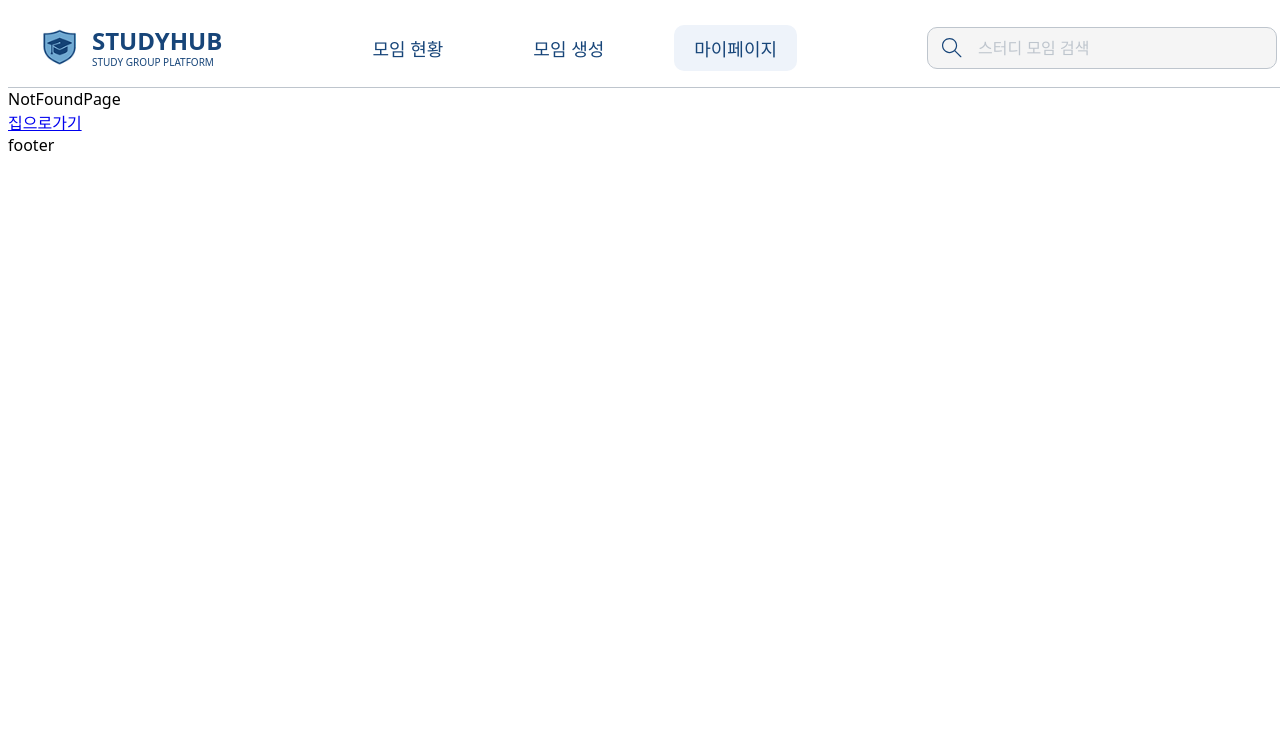
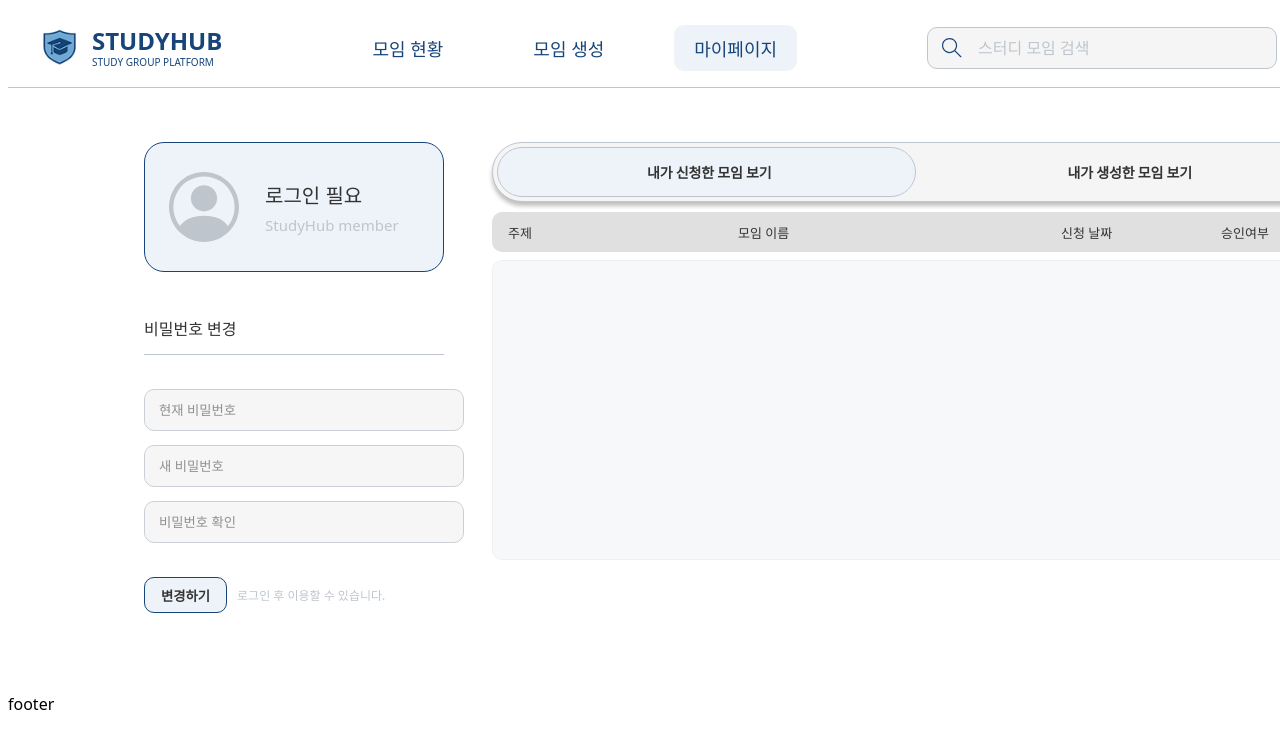
Before and after one commit to LEEDONGQUE/study-gather-project, a React app in the folder frontend/: page /mypage in a window 1280 px wide. Shown: the top 748 px of the page. Built offline with nearby package versions, Linux system fonts and the light colour scheme; no server answers; the HTML template or start-up script is replaced by a standard one.

Commit message:
feat: 마이페이지 구현

```diff
--- a/frontend/src/App.jsx
+++ b/frontend/src/App.jsx
@@ -11,15 +11,14 @@ import ModalProvider from "./pages/login-page/ModalProvider";
 import ModalRoot from "./pages/signup-page/ModalRoot";
 import { useModal } from "./pages/login-page/useModal";
 import styled from "styled-components";
+import MyPage from "./pages/MyPage";
 
-// 현재 모달 키에 따라 실제 모달 내용을 렌더링
 function ModalHost() {
   const { modal } = useModal();
   if (modal === "login") return <LoginPage />;
   if (modal === "signup") return <SignupPage />;
   return null;
 }
-
 // /login 진입 시 모달 열기
 function LoginRouteSync() {
   const { openLogin } = useModal();
@@ -51,6 +50,7 @@ export default function App() {
           <Route path="/studies/:id" element={<Studydetail />} />
           <Route path="login" element={<LoginRouteSync />} />
           <Route path="signup" element={<SignupPage />} />
+          <Route path="mypage" element={<MyPage />} />
           <Route path="*" element={<NotFoundPage />} />
         </Route>
       </Routes>
--- /dev/null
+++ b/frontend/src/pages/MyPage.jsx
@@ -0,0 +1,291 @@
+import { useState } from "react";
+import styled from "styled-components";
+import profileIcon from "../assets/profile.svg";
+
+export default function MyPage() {
+  const [activeTab, setActiveTab] = useState("applied"); // 'applied' | 'created'
+
+  return (
+    <Wrap>
+      <Content>
+        <Sidebar>
+          <ProfileCard>
+            <Avatar>
+              <ProfileImg src={profileIcon} alt="프로필 아이콘" />
+            </Avatar>
+            <ProfileInfo>
+              <StudentId>로그인 필요</StudentId>
+              <MemberTag>StudyHub member</MemberTag>
+            </ProfileInfo>
+          </ProfileCard>
+
+          <SectionTitle>비밀번호 변경</SectionTitle>
+          <DividerLine />
+
+          <Field>
+            <Input placeholder="현재 비밀번호" disabled />
+          </Field>
+          <Field>
+            <Input placeholder="새 비밀번호" disabled />
+          </Field>
+          <Field>
+            <Input placeholder="비밀번호 확인" disabled />
+          </Field>
+          <ActionRow>
+            <PrimaryButton disabled>변경하기</PrimaryButton>
+            <Hint>로그인 후 이용할 수 있습니다.</Hint>
+          </ActionRow>
+        </Sidebar>
+
+        <Main>
+          <Segmented>
+            <Thumb $pos={activeTab} />
+
+            <SegmentButton
+              $active={activeTab === "applied"}
+              onClick={() => setActiveTab("applied")}
+            >
+              내가 신청한 모임 보기
+            </SegmentButton>
+
+            <SegmentButton
+              $active={activeTab === "created"}
+              onClick={() => setActiveTab("created")}
+            >
+              내가 생성한 모임 보기
+            </SegmentButton>
+          </Segmented>
+
+          <Divider />
+
+          <TableHead>
+            <Col>주제</Col>
+            <Col $grow>모임 이름</Col>
+            <Col>신청 날짜</Col>
+            <Col>승인여부</Col>
+          </TableHead>
+
+          <ListBox aria-label="list-area" />
+        </Main>
+      </Content>
+    </Wrap>
+  );
+}
+
+const Wrap = styled.div`
+  width: 100%;
+  display: flex;
+  justify-content: center;
+`;
+
+const Content = styled.div`
+  width: 100%;
+  max-width: 1200px;
+  display: grid;
+  grid-template-columns: 320px 1fr;
+  gap: 28px;
+  padding: 24px 16px 80px;
+  margin-top: 30px;
+`;
+
+const Sidebar = styled.aside`
+  display: flex;
+  flex-direction: column;
+  gap: 14px;
+`;
+
+const ProfileCard = styled.div`
+  width: 300px;
+  height: 130px;
+  flex-shrink: 0;
+  display: grid;
+  grid-template-columns: 72px 1fr;
+  align-items: center;
+  gap: 24px;
+  padding: 24px;
+  border-radius: 20px;
+  border: 1px solid #174579;
+  background: #EEF3FA;
+`;
+
+const Avatar = styled.div`
+  width: 70px;
+  height: 70px;
+  flex-shrink: 0;
+  border-radius: 50%;
+  background: #EEF3FA;
+  display: flex;
+  justify-content: center;
+  align-items: center;
+`;
+
+const ProfileImg = styled.img`
+  width: 70px;
+  height: 70px;
+  aspect-ratio: 1 / 1;
+  object-fit: contain;
+`;
+
+const ProfileInfo = styled.div`
+  display: flex;
+  flex-direction: column;
+  gap: 6px;
+`;
+
+const StudentId = styled.div`
+  color: #333;
+  font-family: "Noto Sans";
+  font-size: 20px;
+  font-style: normal;
+  font-weight: 400;
+  line-height: normal;
+`;
+
+const MemberTag = styled.div`
+  color: #BEC5CD;
+  font-family: "Noto Sans";
+  font-size: 15px;
+  font-style: normal;
+  font-weight: 400;
+  line-height: normal;
+`;
+
+const SectionTitle = styled.h3`
+  margin-top: 30px;
+  margin-bottom: 0px;
+  font-size: 16px;
+  color: #333333;
+`;
+
+const Field = styled.div`
+  width: 100%;
+`;
+
+const DividerLine = styled.div`
+  width: 300px;
+  height: 1px;
+  background: #BEC5CD;
+  margin-bottom: 20px;
+`;
+
+const Input = styled.input`
+  width: 100%;
+  height: 42px;
+  padding: 0 14px;
+  border-radius: 10px;
+  border: 0.5px solid #BEC5CD;
+  background: #f5f5f5;
+  color: #BEC5CD;
+
+  &:disabled {
+    opacity: 0.8;
+    cursor: not-allowed;
+  }
+`;
+
+const ActionRow = styled.div`
+  display: flex;
+  align-items: center;
+  gap: 10px;
+`;
+
+const PrimaryButton = styled.button`
+  height: 36px;
+  padding: 0 16px;
+  border-radius: 10px;
+  border: 1px solid #174579;
+  background: #EEF3FA;
+  color: #333333;
+  font-weight: 600;
+  cursor: not-allowed;
+  margin-top:20px;
+`;
+
+const Hint = styled.span`
+  margin-top: 20px;
+  font-size: 12px;
+  color: #BEC5CD;
+`;
+
+const Main = styled.main`
+  display: flex;
+  flex-direction: column;
+`;
+
+const Segmented = styled.div`
+  position: relative;
+  display: flex;
+  width: 855px;      /* 전체 길이 */
+  height: 60px;      /* 전체 높이 */
+  padding: 5px 6px;  /* 안쪽 여백 (위아래 5px, 좌우 6px 정도) */
+
+  border-radius: 30px;
+  border: 1px solid #BEC5CD;
+  background: #F5F5F5;
+  box-shadow: 0 4px 4px 0 rgba(0, 0, 0, 0.25);
+  overflow: hidden;  /* 안쪽 요소 둥글게 잘리게 */
+`;
+
+// 선택된 쪽 하늘색 박스 (전체의 정확히 절반)
+const Thumb = styled.div`
+  position: absolute;
+  top: 4px;
+  left: ${({ $pos }) => ($pos === "applied" ? "4px" : "calc(50% + 2px)")};
+  width: calc(50% - 8px);      /* 전체의 1/2 - 양쪽 여백 */
+  height: calc(100% - 8px);    /* 위/아래 여백 만큼 줄임 */
+
+  border-radius: 30px;
+  background: #EEF3FA;
+  border: 1px solid #BEC5CD;
+  transition: left 0.2s ease;
+  z-index: 0;
+`;
+
+const SegmentButton = styled.button`
+  position: relative;
+  z-index: 1;
+  flex: 1;
+  border: none;
+  background: transparent;
+  height: 100%;
+  display: flex;
+  align-items: center;
+  justify-content: center;
+
+  font-weight: 700;
+  font-size: 14px;
+  letter-spacing: -0.2px;
+  color: #333333;
+  cursor: pointer;
+`;
+
+const Divider = styled.div`height: 10px;`;
+
+const TableHead = styled.div`
+  display: grid;
+  grid-template-columns: 230px 1fr 160px 110px;
+  align-items: center;
+  align-self: stretch;
+  padding: 0px 16px;
+  border-radius: 10px;
+  background: #E0E0E0;
+  color: #333333;
+  font-size: 13px;
+  height: 40px;
+`;
+
+const Col = styled.div`${({ $grow }) => $grow && "flex:1"};`;
+
+const ListBox = styled.div`
+  margin-top: 8px;
+  min-height: 300px;
+  border-radius: 10px;
+  background: #f7f8fa;
+  border: 1px solid #eef1f4;
+`;
+
+const EmptyState = styled.div`
+  padding: 24px;
+  color: #98a2b3;
+  font-size: 14px;
+`;
```
Also changed, not shown: frontend/src/assets/profile.svg (added).
